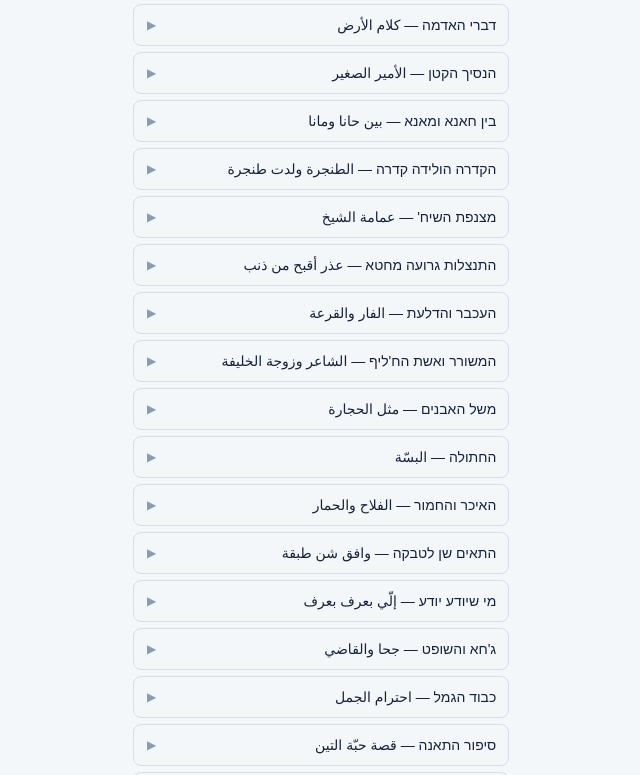
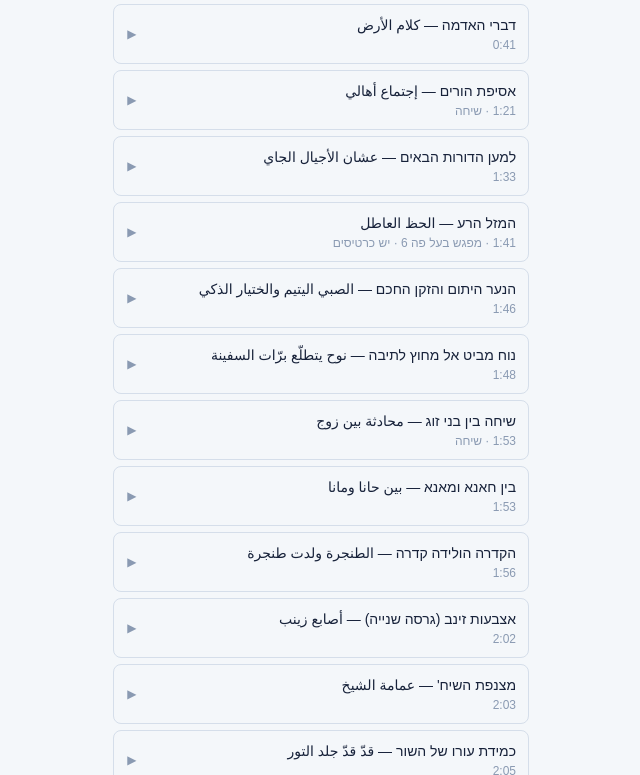
Before and after one commit to arielbenavi/yalla-cards, a Next.js app: page /content in a window 1280 px wide. Shown: the part 945-1720 px from the top of the page, without its empty margins (319-959 px from the left). Built offline with nearby package versions, Linux system fonts and the light colour scheme; no server answers; a web font is replaced by a local one.

Commit message:
content: all Minerva stories (34, short to long) plus the full 38-story playlist
Co-Authored-By: Claude Opus 5.5 <noreply@anthropic.com>

```diff
--- a/app/content/page.tsx
+++ b/app/content/page.tsx
@@ -32,32 +32,46 @@ const sections: Section[] = [
   },
   {
     // Minerva (מינרוה): short folk tales in spoken Arabic, with Arabic and Hebrew-letter subtitles
-    // burned in. Ordered short to long. "המזל הרע" was oral meeting 6 with Tomer.
+    // burned in. The whole playlist first, then each story on its own, short to long, so it's
+    // easy to start with the short ones. "המזל הרע" was oral meeting 6 with Tomer.
     title: "סיפורים של מינרוה",
     emoji: "📖",
     items: [
-      { name: "המזל הרע — الحظ العاطل", url: "https://youtu.be/6QubRNusq_g", note: "מפגש בעל פה 6 · יש כרטיסים" },
-      { name: "דברי האדמה — كلام الأرض", url: "https://youtu.be/jf782k4Eb-g" },
-      { name: "הנסיך הקטן — الأمير الصغير", url: "https://youtu.be/n7M0ANG1GSU" },
-      { name: "בין חאנא ומאנא — بين حانا ومانا", url: "https://youtu.be/fA2Ta1saWaA" },
-      { name: "הקדרה הולידה קדרה — الطنجرة ولدت طنجرة", url: "https://youtu.be/V2y6LqnoXTo" },
-      { name: "מצנפת השיח' — عمامة الشيخ", url: "https://youtu.be/YwB2fUlghxk" },
-      { name: "התנצלות גרועה מחטא — عذر أقبح من ذنب", url: "https://youtu.be/hFxI_jmgzVk" },
-      { name: "העכבר והדלעת — الفار والقرعة", url: "https://youtu.be/HttMrNDwhjE" },
-      { name: "המשורר ואשת הח'ליף — الشاعر وزوجة الخليفة", url: "https://youtu.be/kvsYU5k1nvk" },
-      { name: "משל האבנים — مثل الحجارة", url: "https://youtu.be/4JfFhuQosMg" },
-      { name: "החתולה — البسّة", url: "https://youtu.be/iF-0_XBc-hI" },
-      { name: "האיכר והחמור — الفلاح والحمار", url: "https://youtu.be/AZd5OJm-QOA" },
-      { name: "התאים שן לטבקה — وافق شن طبقة", url: "https://youtu.be/u59nxkwLJ9k" },
-      { name: "מי שיודע יודע — إلّي بعرف بعرف", url: "https://youtu.be/ycEZG5Qoth8" },
-      { name: "ג'חא והשופט — جحا والقاضي", url: "https://youtu.be/UnlJBvvWBGA" },
-      { name: "כבוד הגמל — احترام الجمل", url: "https://youtu.be/nra9gZ3kmoo" },
-      { name: "סיפור התאנה — قصة حبّة التين", url: "https://youtu.be/mDdcOiORSMc" },
-      { name: "כיפה אדומה — ليلى الحمرا", url: "https://youtu.be/Yy-SUZDn0cE" },
-      { name: "מרק כפתורים — شوربة زرار", url: "https://youtu.be/nvLmH0u57Kc" },
-      { name: "איך הגיע הקפה לעולם? — كيف أجت القهوة", url: "https://youtu.be/mZJDfuABhz4" },
-      { name: "אלאדין — علاء الدين", url: "https://youtu.be/EN15l_wkRmw" },
-      { name: "כוחה של הכנסת אורחים — قوّة الضيافة", url: "https://youtu.be/9g1B1s3NL1A" },
+      { type: "playlist", name: "כל הסיפורים בערבית מדוברת", playlistId: "PL_coLxtgro8zUWD1kFPJPA1Mz1Hxtk43i", note: "38 סרטונים" },
+      { name: "דברי האדמה — كلام الأرض", url: "https://youtu.be/jf782k4Eb-g", note: "0:41" },
+      { name: "אסיפת הורים — إجتماع أهالي", url: "https://youtu.be/OuAwxXUZBU4", note: "1:21 · שיחה" },
+      { name: "למען הדורות הבאים — عشان الأجيال الجاي", url: "https://youtu.be/I3dibv1zXac", note: "1:33" },
+      { name: "המזל הרע — الحظ العاطل", url: "https://youtu.be/6QubRNusq_g", note: "1:41 · מפגש בעל פה 6 · יש כרטיסים" },
+      { name: "הנער היתום והזקן החכם — الصبي اليتيم والختيار الذكي", url: "https://youtu.be/ToA75d6hWbI", note: "1:46" },
+      { name: "נוח מביט אל מחוץ לתיבה — نوح يتطلّع برّات السفينة", url: "https://youtu.be/zW0_KoHjUHQ", note: "1:48" },
+      { name: "שיחה בין בני זוג — محادثة بين زوج", url: "https://youtu.be/T44fUdx1O90", note: "1:53 · שיחה" },
+      { name: "בין חאנא ומאנא — بين حانا ومانا", url: "https://youtu.be/fA2Ta1saWaA", note: "1:53" },
+      { name: "הקדרה הולידה קדרה — الطنجرة ولدت طنجرة", url: "https://youtu.be/V2y6LqnoXTo", note: "1:56" },
+      { name: "אצבעות זינב (גרסה שנייה) — أصابع زينب", url: "https://youtu.be/cQNP77IGm1o", note: "2:02" },
+      { name: "מצנפת השיח' — عمامة الشيخ", url: "https://youtu.be/YwB2fUlghxk", note: "2:03" },
+      { name: "כמידת עורו של השור — قدّ قدّ جلد التور", url: "https://youtu.be/MuNGHEgm-fg", note: "2:05" },
+      { name: "התנצלות גרועה מחטא — عذر أقبح من ذنب", url: "https://youtu.be/hFxI_jmgzVk", note: "2:18" },
+      { name: "העכבר והדלעת — الفار والقرعة", url: "https://youtu.be/HttMrNDwhjE", note: "2:20" },
+      { name: "קנה את העולם הבא בגרושים — اشترى العالم الجاي في قروش", url: "https://youtu.be/7M-ZkiDszcQ", note: "2:31" },
+      { name: "המשורר ואשת הח'ליף — الشاعر وزوجة الخليفة", url: "https://youtu.be/kvsYU5k1nvk", note: "2:49" },
+      { name: "משל האבנים — مثل الحجارة", url: "https://youtu.be/4JfFhuQosMg", note: "2:50" },
+      { name: "החתולה — البسّة", url: "https://youtu.be/iF-0_XBc-hI", note: "2:54" },
+      { name: "אצבעות זינב (גרסה ראשונה) — أصابع زينب", url: "https://youtu.be/G-C00-9KKlE", note: "3:01" },
+      { name: "האיכר והחמור — الفلاح والحمار", url: "https://youtu.be/AZd5OJm-QOA", note: "3:09" },
+      { name: "התאים שן לטבקה — وافق شن طبقة", url: "https://youtu.be/u59nxkwLJ9k", note: "3:11" },
+      { name: "מי שיודע יודע — إلّي بعرف بعرف", url: "https://youtu.be/ycEZG5Qoth8", note: "3:23" },
+      { name: "האמיר מבסרה והנער הגנב — أمير البصرة والشاب الحرامي", url: "https://youtu.be/T8BC3S8ltqM", note: "3:41" },
+      { name: "ג'חא והשופט — جحا والقاضي", url: "https://youtu.be/UnlJBvvWBGA", note: "4:11" },
+      { name: "כבוד הגמל — احترام الجمل", url: "https://youtu.be/nra9gZ3kmoo", note: "4:13" },
+      { name: "הנסיך הקטן, פרק 2 — الأمير الصغير", url: "https://youtu.be/sOXJfZJqQ3o", note: "5:16" },
+      { name: "סיפור התאנה — قصة حبّة التين", url: "https://youtu.be/mDdcOiORSMc", note: "6:02" },
+      { name: "כיפה אדומה — ليلى الحمرا", url: "https://youtu.be/Yy-SUZDn0cE", note: "6:07" },
+      { name: "מרק כפתורים — شوربة زرار", url: "https://youtu.be/nvLmH0u57Kc", note: "6:31" },
+      { name: "איך הגיע הקפה לעולם? — كيف أجت القهوة", url: "https://youtu.be/mZJDfuABhz4", note: "7:40" },
+      { name: "החתול במגפיים — البسّ أبو الجزمة", url: "https://youtu.be/YPyL5zTutD4", note: "8:03" },
+      { name: "נעליו של אבו אל-קאסם — كندرة أبو القاسم الطنبوري", url: "https://youtu.be/DjeJk5SrSj8", note: "8:15" },
+      { name: "אלאדין — علاء الدين", url: "https://youtu.be/EN15l_wkRmw", note: "12:28" },
+      { name: "כוחה של הכנסת אורחים — قوّة الضيافة", url: "https://youtu.be/9g1B1s3NL1A", note: "13:14" },
     ],
   },
   {
```
